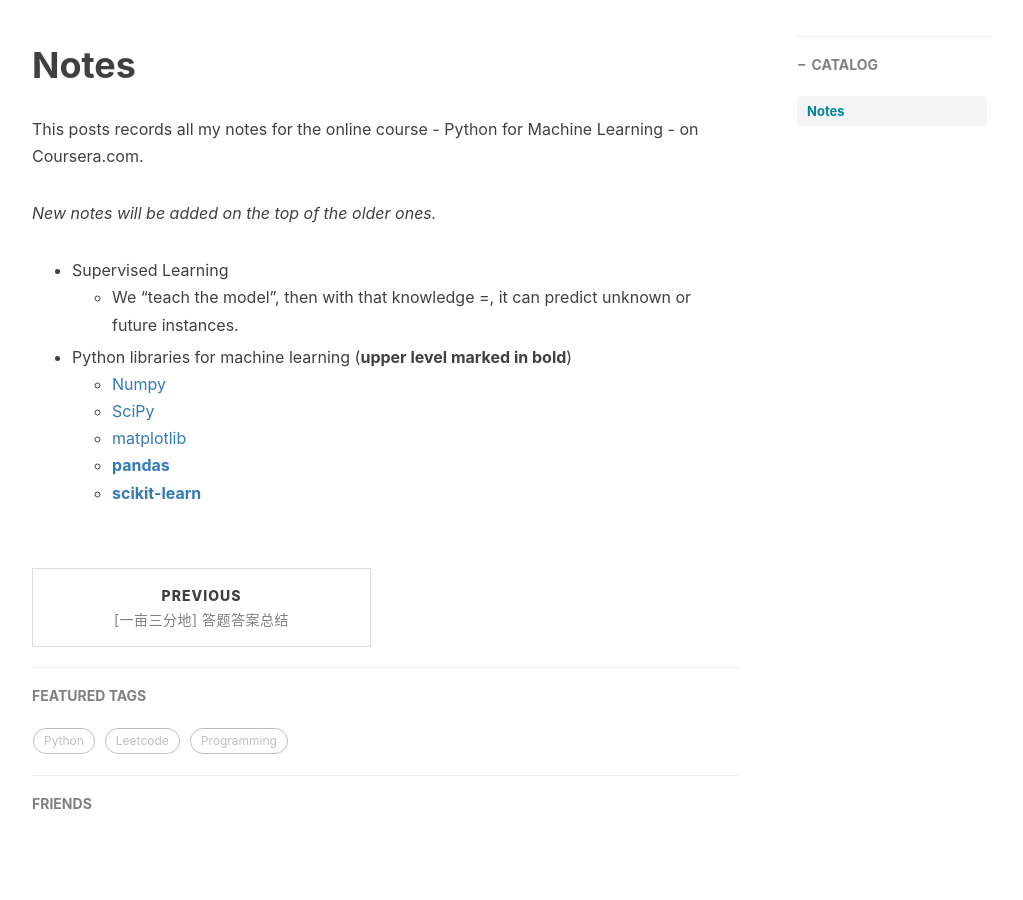
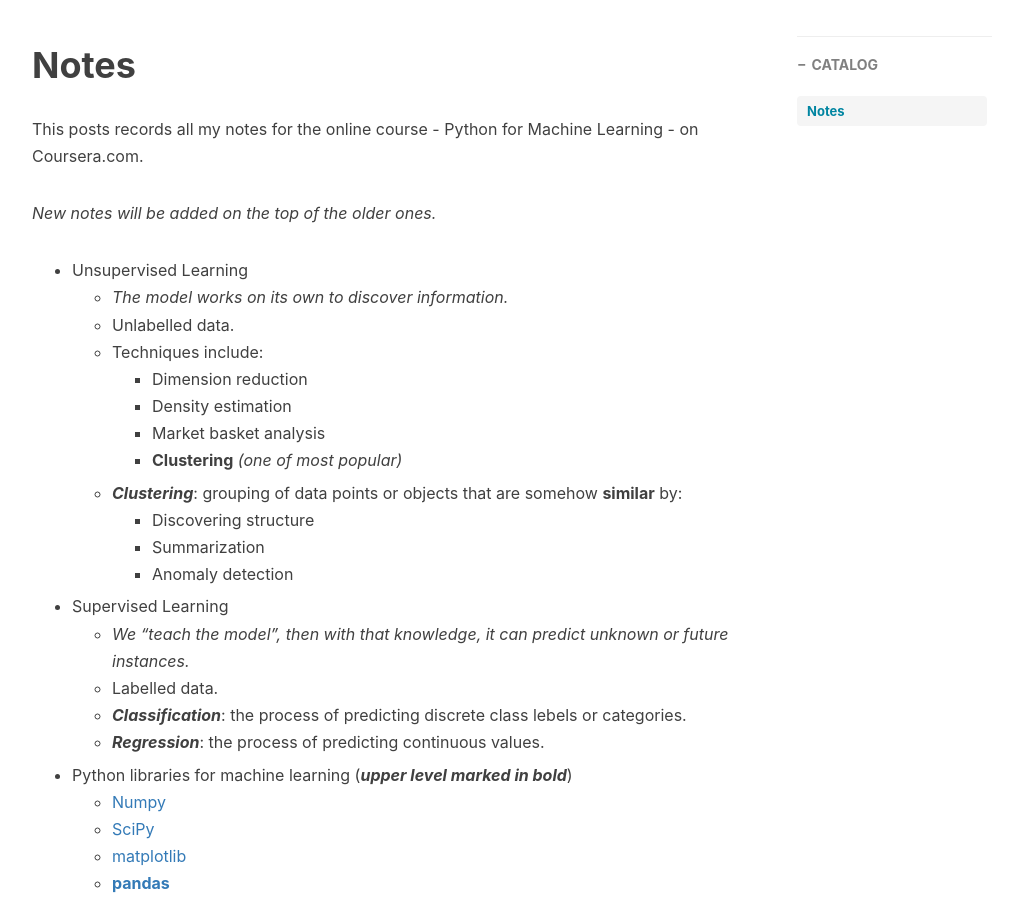
Before and after one commit to xian49930/jiuwuzhi.github.io, a Jekyll site: the page built from _posts/2019-09-06-Notes-Python for Machine Learning.md, in a window 1280 px wide and 900 px high, scrolled down 587 px. Shown: the whole window, without its empty margins (233-1256 px from the left). Built offline with Jekyll 4.4.1, drawn with Linux system fonts in a browser that asks for light colours; nearby versions of some CDN libraries; comment, search, counter and statistics services are not loaded.

Commit message:
Update _posts/2019-09-06-Notes-Python for Machine Learning.md

```diff
--- a/_posts/2019-09-06-Notes-Python for Machine Learning.md
+++ b/_posts/2019-09-06-Notes-Python for Machine Learning.md
@@ -19,10 +19,27 @@ This posts records all my notes for the online course - Python for Machine Learn
 
 *New notes will be added on the top of the older ones.*
 
+- Unsupervised Learning
+	- *The model works on its own to discover information.*
+	- Unlabelled data.
+	- Techniques include:
+		- Dimension reduction
+		- Density estimation
+		- Market basket analysis
+		- **Clustering**  *(one of most popular)*
+	- ***Clustering***: grouping of data points or objects that are somehow **similar** by:
+		- Discovering structure
+		- Summarization
+		- Anomaly detection
+
+
 - Supervised Learning
-	- We "teach the model", then with that knowledge =, it can predict unknown or future instances.
+	- *We "teach the model", then with that knowledge, it can predict unknown or future instances.*
+	- Labelled data.
+	- ***Classification***: the process of predicting discrete class lebels or categories.
+	- ***Regression***: the process of predicting continuous values.
 
-- Python libraries for machine learning (**upper level marked in bold**)
+- Python libraries for machine learning (***upper level marked in bold***)
 	- [Numpy](https://numpy.org/)
 	- [SciPy](https://www.scipy.org/)
 	- [matplotlib](https://matplotlib.org/)
```
